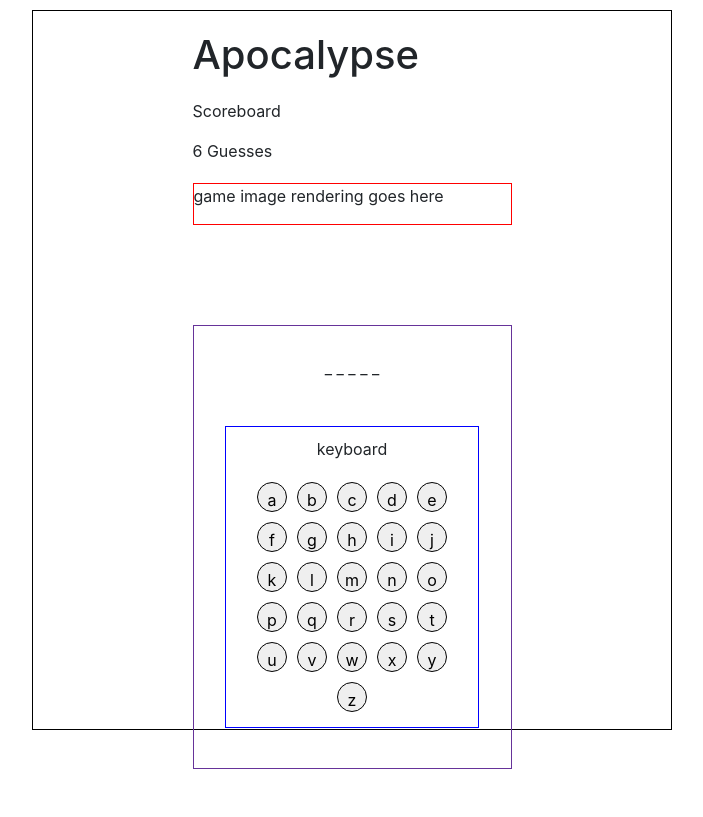
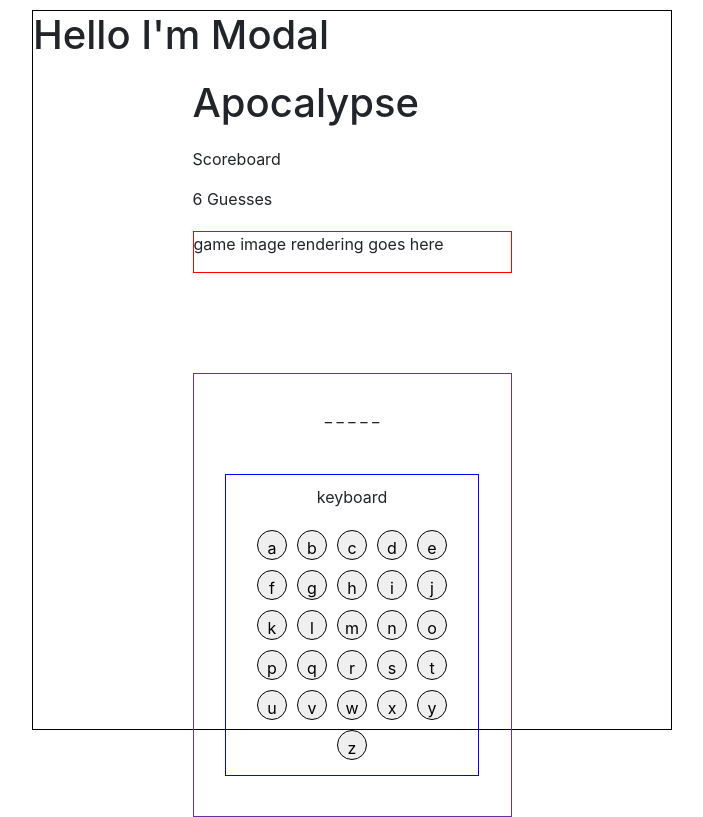
Before and after one commit to pamelaabreu/apocalypse, a React (Create React App) app: page / in a window 1280 px wide. Shown: the whole page, without its empty margins (288-991 px from the left). Built offline with nearby package versions, Linux system fonts and the light colour scheme; no server answers.

Commit message:
Imported Modal component into App

```diff
--- a/src/App.js
+++ b/src/App.js
@@ -5,6 +5,7 @@ import { getRandomSecretWord, createGuessWord } from "./utils/wordUtils";
 
 // Components
 import Keyboard from "./components/Keyboard";
+import Modal from "./components/Modal";
 
 function App() {
   const [secretWord, setSecretWord] = useState("");
@@ -131,6 +132,7 @@ function App() {
         marginRight: "25%"
       }}
     >
+      <Modal />
       <h1 style={{ margin: "20px 25% 0 25%" }}>Apocalypse</h1>
       <div style={{ margin: "20px 25% 0 25%" }}>
         <p>Scoreboard</p>
```
